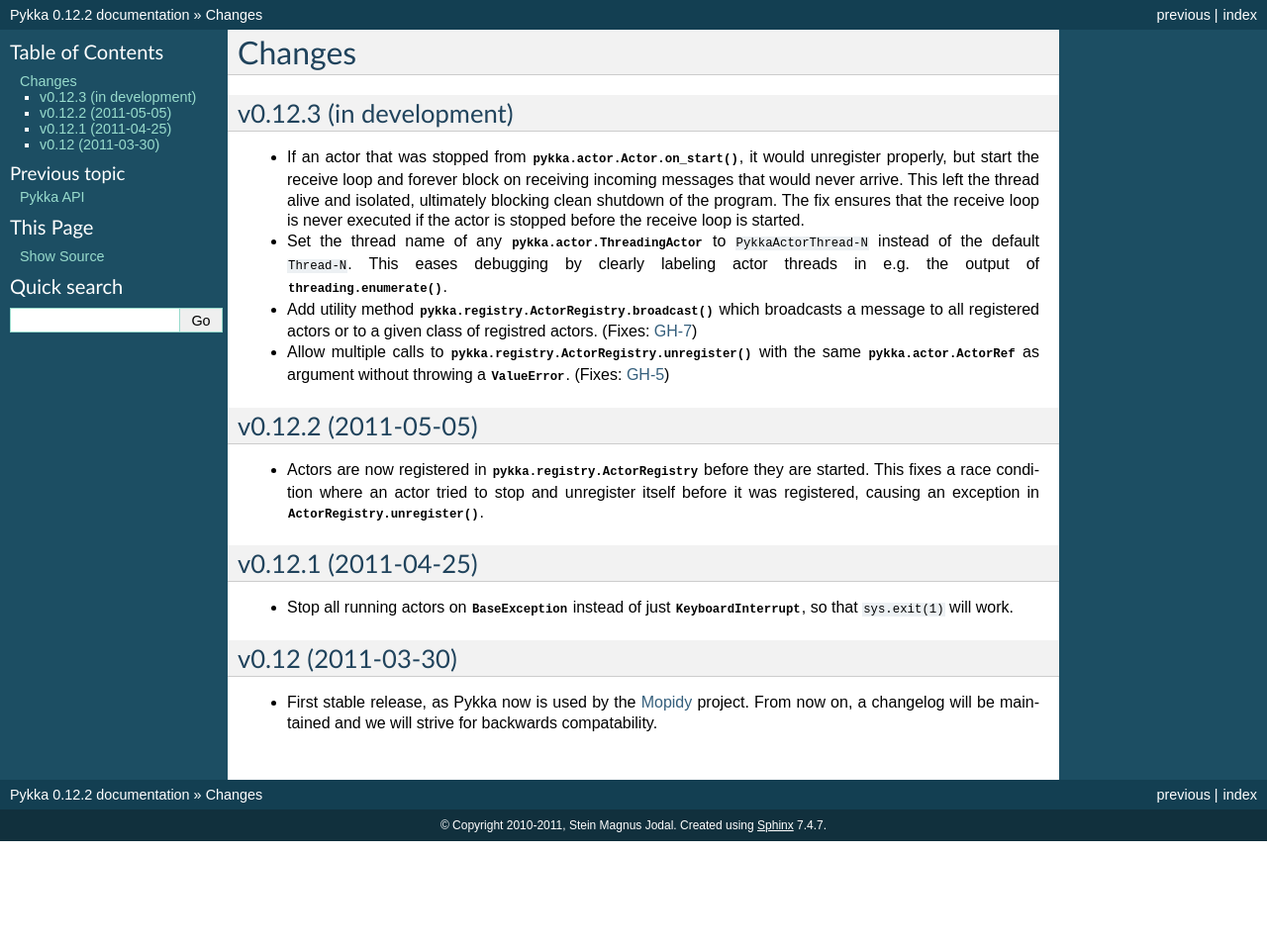
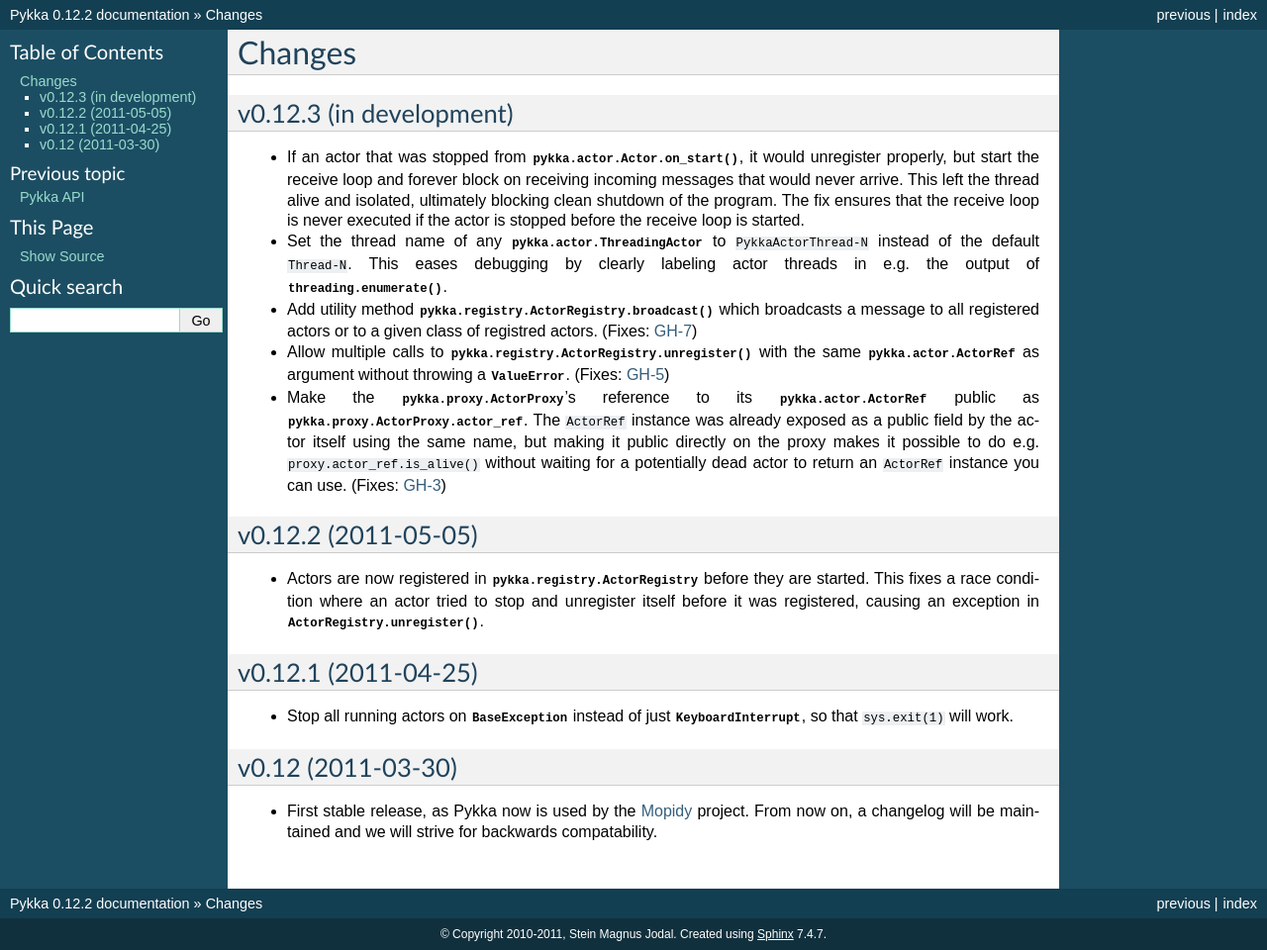
Before and after one commit to jodal/pykka, a Sphinx documentation site: the page built from docs/changes.rst, in a window 1280 px wide. Shown: the whole page at 99% size. Built offline with Sphinx 7.4.7, drawn with Linux system fonts in a browser that asks for light colours; before the commit the page ends 900 px from its top, so only the background shows below that.

Commit message:
Make actor_ref public directly on ActorProxy (fix #3)

```diff
--- a/docs/changes.rst
+++ b/docs/changes.rst
@@ -26,6 +26,14 @@
   with the same :class:`pykka.actor.ActorRef` as argument without throwing a
   :exc:`ValueError`. (Fixes: :issue:`5`)
 
+- Make the :class:`pykka.proxy.ActorProxy`'s reference to its
+  :class:`pykka.actor.ActorRef` public as
+  :attr:`pykka.proxy.ActorProxy.actor_ref`. The ``ActorRef`` instance was
+  already exposed as a public field by the actor itself using the same name,
+  but making it public directly on the proxy makes it possible to do e.g.
+  ``proxy.actor_ref.is_alive()`` without waiting for a potentially dead actor
+  to return an ``ActorRef`` instance you can use. (Fixes: :issue:`3`)
+
 
 v0.12.2 (2011-05-05)
 ====================
```
Also changed, not shown: 2 other files.
